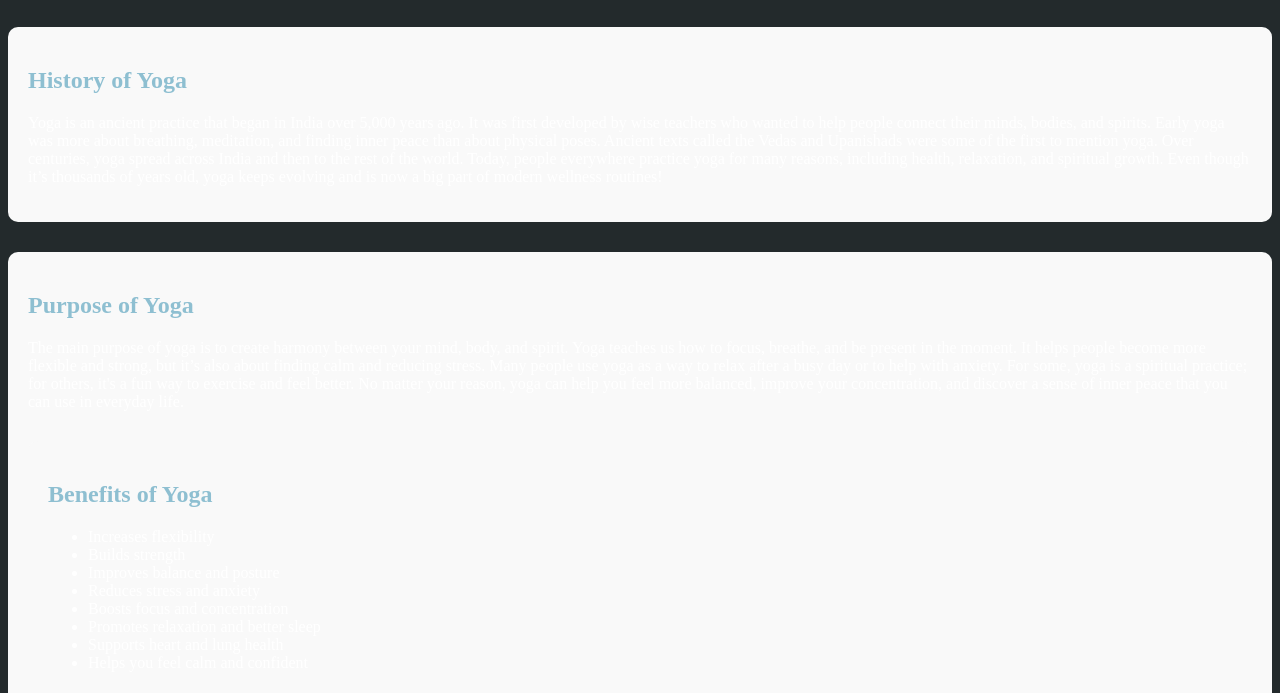
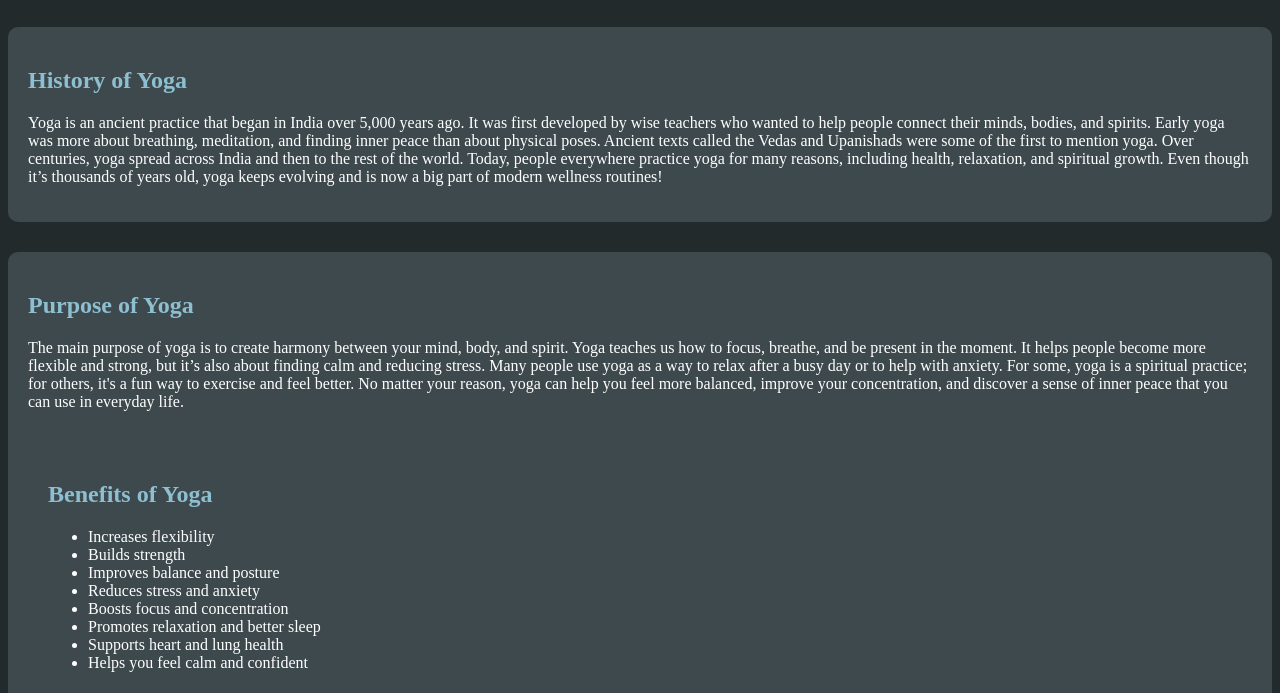
Before and after one commit to mallharrr/CS-capstone, a plain HTML site: page about-yoga.html in a window 1280 px wide. Shown: the part 107-800 px from the top of the page. Drawn offline with Linux system fonts and the light colour scheme.

Commit message:
Update about-yoga.html box backgrounds

```diff
--- a/about-yoga.html
+++ b/about-yoga.html
@@ -38,7 +38,7 @@
   .section {
     margin: 30px 0;
     padding: 20px;
-    background: #f9f9f9;
+    background: #3e494d;
     border-radius: 10px;
   }
 </style>
```
